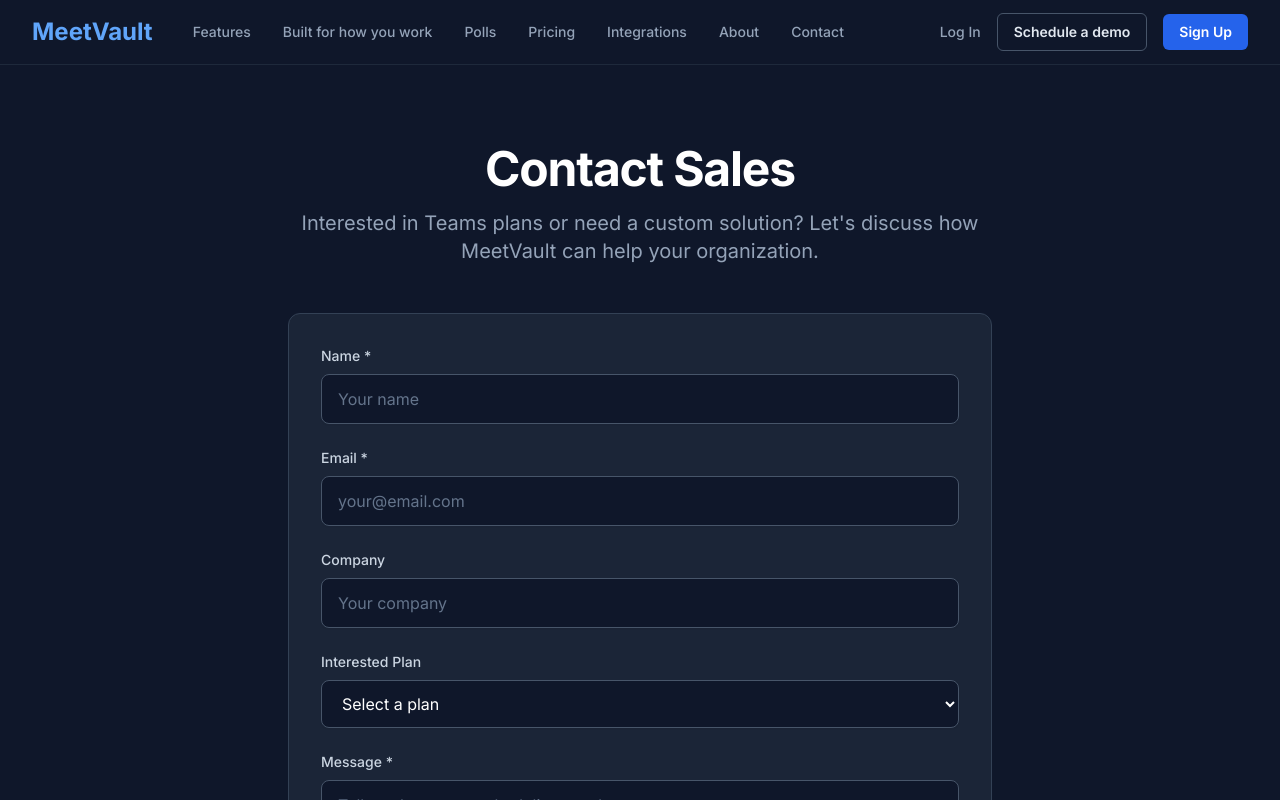
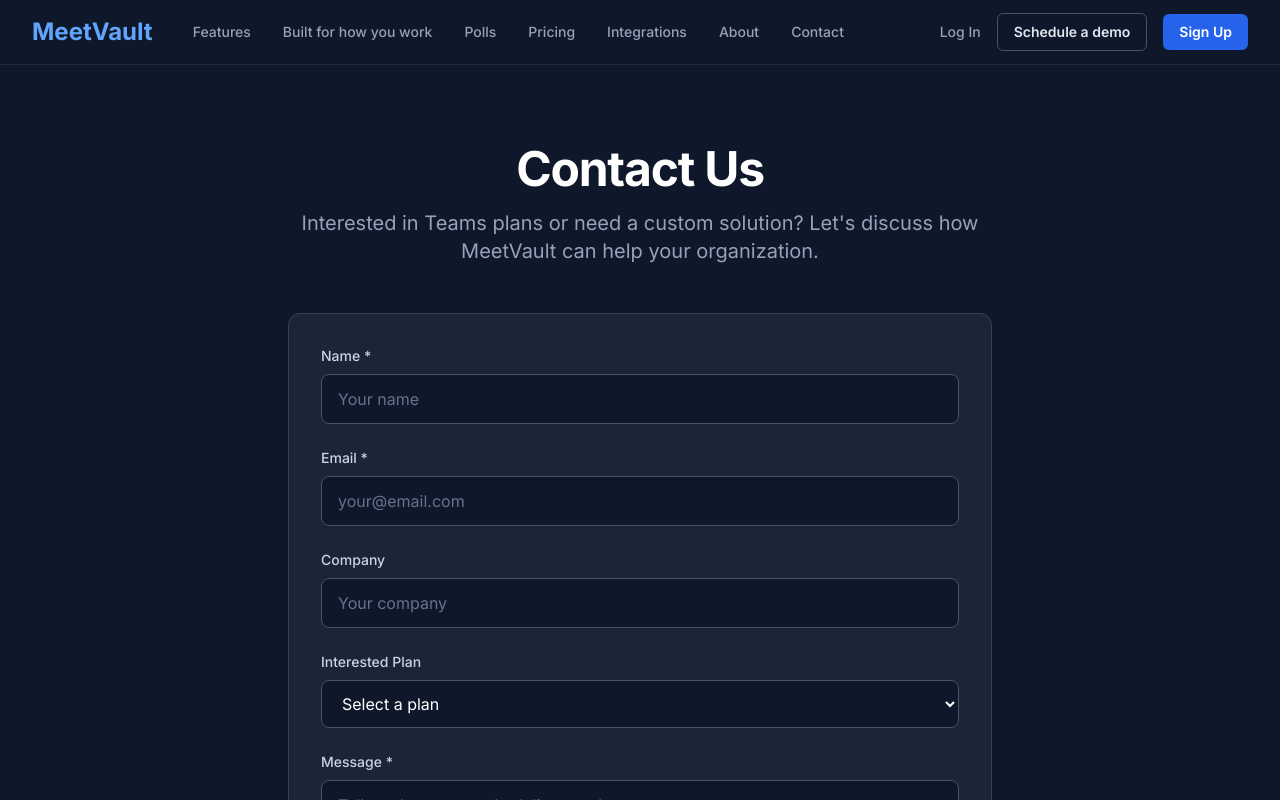
Before and after one commit to digitalquotient008/slotly-marketing, a Next.js app: page /contact in a window 1280 px wide. Shown: the top 800 px of the page. Built offline with nearby package versions, Linux system fonts and the light colour scheme; no server answers.

Commit message:
Change Contact Sales to Contact Us on contact page

```diff
--- a/src/app/contact/page.tsx
+++ b/src/app/contact/page.tsx
@@ -2,8 +2,8 @@ import Link from 'next/link';
 import CTA from '@/components/CTA';
 
 export const metadata = {
-  title: 'Contact Sales - MeetVault',
-  description: 'Get in touch with our sales team to discuss Teams plans and custom solutions.',
+  title: 'Contact Us - MeetVault',
+  description: 'Get in touch to discuss Teams plans, custom solutions, or any questions.',
 };
 
 export default function ContactPage() {
@@ -13,7 +13,7 @@ export default function ContactPage() {
         <div className="max-w-3xl mx-auto px-4 sm:px-6 lg:px-8">
           <div className="text-center mb-12">
             <h1 className="text-4xl md:text-5xl font-bold text-white mb-4">
-              Contact Sales
+              Contact Us
             </h1>
             <p className="text-xl text-slate-400">
               Interested in Teams plans or need a custom solution? Let&apos;s discuss how MeetVault can help your organization.
```
